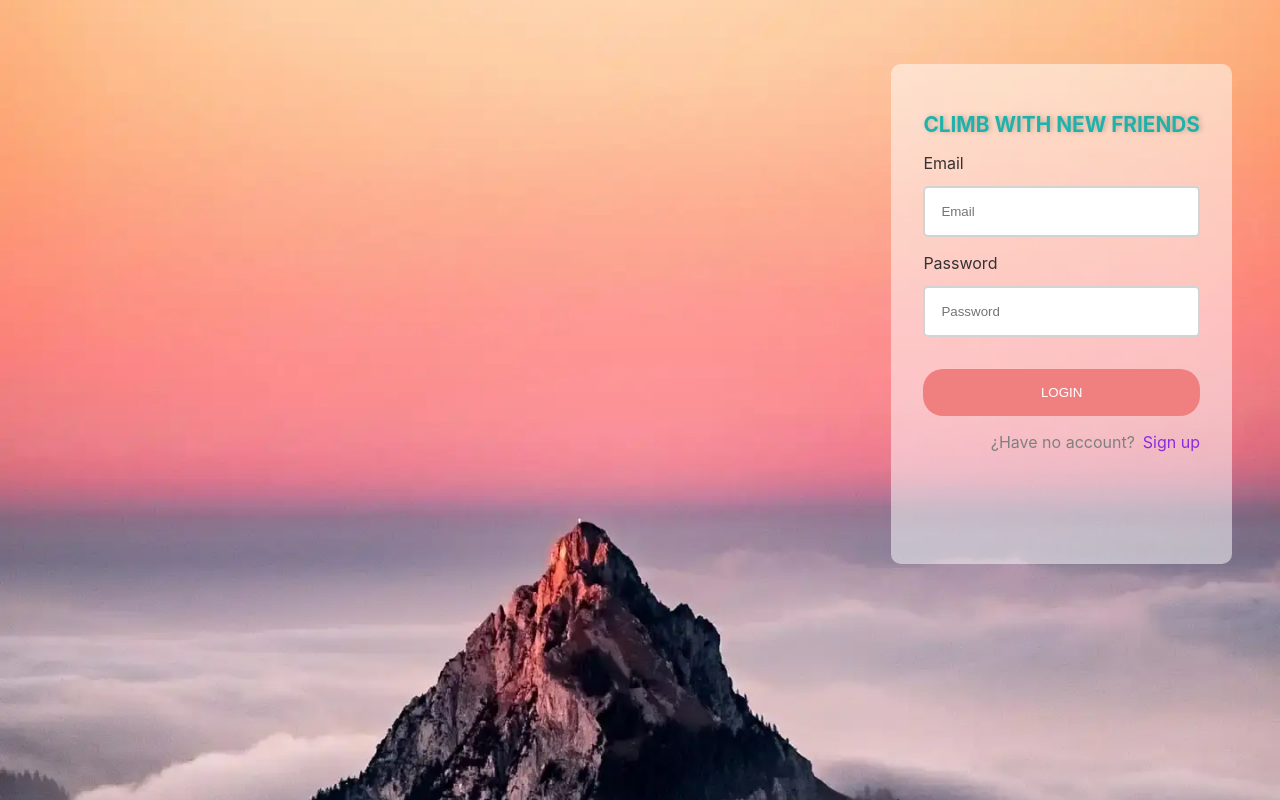
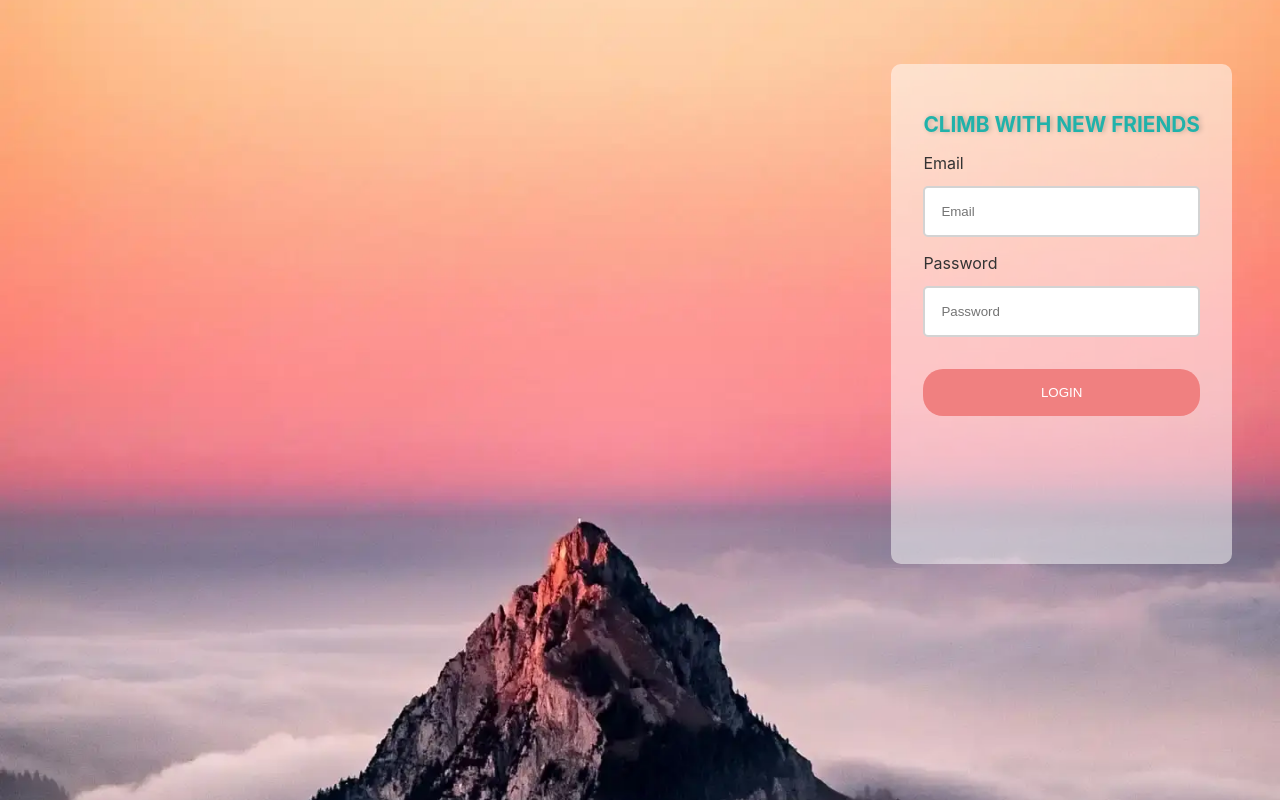
Before and after one commit to Huck8/climbmate-front, a React (Create React App) app: page / in a window 1280 px wide. Built offline with nearby package versions, Linux system fonts and the light colour scheme.

Commit message:
Remove register link form

```diff
--- a/src/features/user/components/login-form/LoginForm.tsx
+++ b/src/features/user/components/login-form/LoginForm.tsx
@@ -65,11 +65,6 @@ const LoginForm = () => {
           <ButtonFormStyled type="submit" disabled={status === 'loading'}>
             LOGIN
           </ButtonFormStyled>
-          <InfoRegisterStyled>
-            <p>
-              ¿Have no account?<span>Sign up</span>
-            </p>
-          </InfoRegisterStyled>
         </>
 
         {status === 'loading' ? (
```
